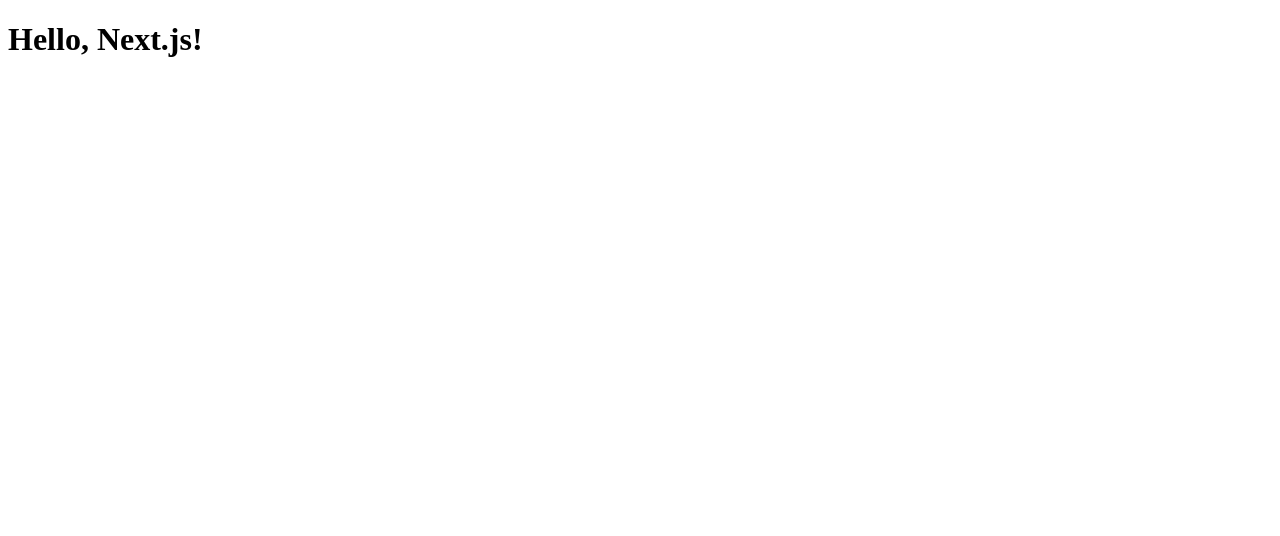
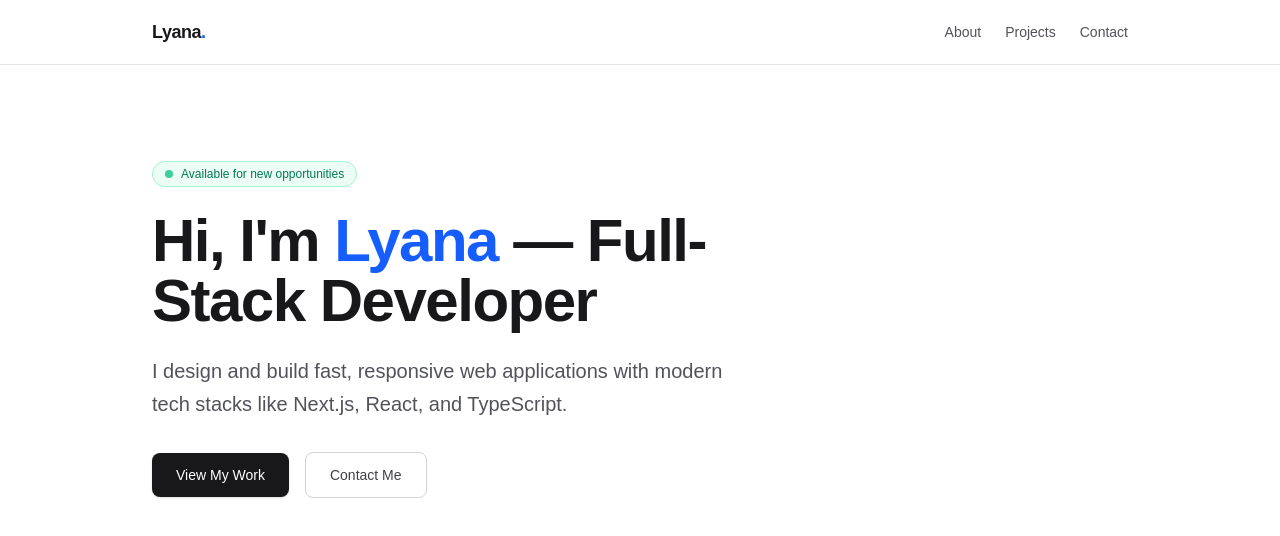
Before and after one commit to lyanmaskuri/lyana-portfolio, a Next.js app: page / in a window 1280 px wide. Shown: the top 536 px of the page. Built offline with nearby package versions, Linux system fonts and the light colour scheme.

Commit message:
feat: add initial layout, home page, navbar, and hero components for portfolio

```diff
--- a/app/layout.tsx
+++ b/app/layout.tsx
@@ -1,11 +1,19 @@
+import type { Metadata } from "next";
+import "./globals.css";
+
+export const metadata: Metadata = {
+  title: "Lyana's Portfolio",
+  description: "Personal portfolio of me, showcasing web development projects, skills and experiences",
+};
+
 export default function RootLayout({
   children,
 }: {
   children: React.ReactNode
 }) {
   return (
-    <html lang="en">
-      <body>{children}</body>
+    <html lang="en" className="scroll-smooth">
+      <body className="antialiased">{children}</body>
     </html>
   );
 }
--- a/app/page.tsx
+++ b/app/page.tsx
@@ -1,3 +1,14 @@
-export default function Page() {
-  return <h1>Hello, Next.js!</h1>
+import Navbar from "@/components/Navbar";
+import Hero from "@/components/Hero";
+
+
+export default function Home() {
+  return (
+    <>
+      <Navbar />
+      <main className="max-w-5xl mx-auto px-6">
+        <Hero />
+      </main>
+    </>
+  );
 }
--- a/components/Hero.tsx
+++ b/components/Hero.tsx
@@ -0,0 +1,40 @@
+export default function Hero() {
+  return (
+    <section className="pt-24 pb-16 flex flex-col items-center text-center sm:items-start sm:text-left gap-6">
+      {/* Availability Badge */}
+      <div className="inline-flex items-center gap-2 px-3 py-1 rounded-full text-xs font-medium bg-emerald-50 text-emerald-700 dark:bg-emerald-950/60 dark:text-emerald-400 border border-emerald-200 dark:border-emerald-800">
+        <span className="w-2 h-2 rounded-full bg-emerald-500 animate-pulse" />
+        Available for new opportunities
+      </div>
+
+      {/* Main Heading */}
+      <h1 className="text-4xl sm:text-6xl font-extrabold tracking-tight text-zinc-900 dark:text-white max-w-2xl">
+        Hi, I&apos;m <span className="text-blue-600 dark:text-blue-400">Lyana</span> — Full-Stack Developer
+      </h1>
+
+      {/* Tagline */}
+      <p className="text-lg sm:text-xl text-zinc-600 dark:text-zinc-400 max-w-xl leading-relaxed">
+        I design and build fast, responsive web applications with modern tech stacks like Next.js, React, and TypeScript.
+      </p>
+
+      {/* Call to Action (CTA) Buttons */}
+      <div className="flex flex-col sm:flex-row items-center gap-4 pt-2 w-full sm:w-auto">
+        {/* Scroll to Projects button */}
+        <a
+          href="#projects"
+          className="w-full sm:w-auto px-6 py-3 rounded-lg font-medium text-sm text-white bg-zinc-900 hover:bg-zinc-800 dark:bg-white dark:text-black dark:hover:bg-zinc-200 shadow-sm transition-all text-center"
+        >
+          View My Work
+        </a>
+
+        {/* Contact Me button */}
+        <a
+          href="#contact"
+          className="w-full sm:w-auto px-6 py-3 rounded-lg font-medium text-sm text-zinc-700 dark:text-zinc-300 border border-zinc-300 dark:border-zinc-700 hover:bg-zinc-100 dark:hover:bg-zinc-800/60 transition-all text-center"
+        >
+          Contact Me
+        </a>
+      </div>
+    </section>
+  );
+}
--- a/components/Navbar.tsx
+++ b/components/Navbar.tsx
@@ -0,0 +1,29 @@
+import Link from "next/link";
+
+export default function Navbar(){
+    return(
+ <header className="sticky top-0 z-50 w-full backdrop-blur-md bg-white/70 dark:bg-black/70 border-b border-zinc-200 dark:border-zinc-800 transition-colors">
+      <nav className="max-w-5xl mx-auto px-6 h-16 flex items-center justify-between">
+        {/* Logo / Brand Name */}
+        <Link
+          href="/"
+          className="text-lg font-bold tracking-tight text-zinc-900 dark:text-white hover:opacity-80 transition-opacity"
+        >
+          Lyana<span className="text-blue-600 dark:text-blue-400">.</span>
+        </Link>
+        {/* Navigation Anchor Links */}
+        <div className="flex items-center gap-6 text-sm font-medium text-zinc-600 dark:text-zinc-300">
+          <a href="#about" className="hover:text-zinc-950 dark:hover:text-white transition-colors">
+            About
+          </a>
+          <a href="#projects" className="hover:text-zinc-950 dark:hover:text-white transition-colors">
+            Projects
+          </a>
+          <a href="#contact" className="hover:text-zinc-950 dark:hover:text-white transition-colors">
+            Contact
+          </a>
+        </div>
+      </nav>
+    </header>
+    );
+}
```
